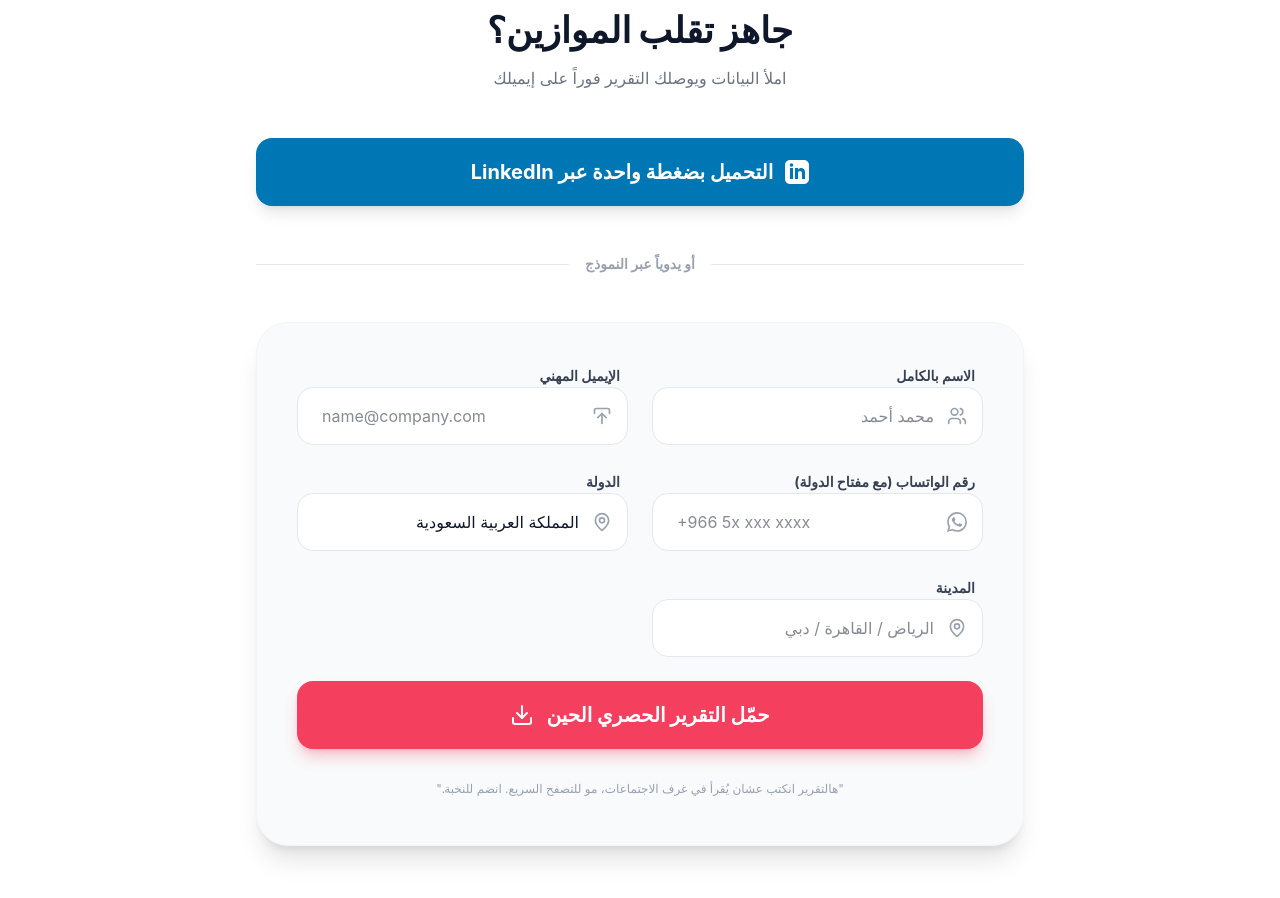
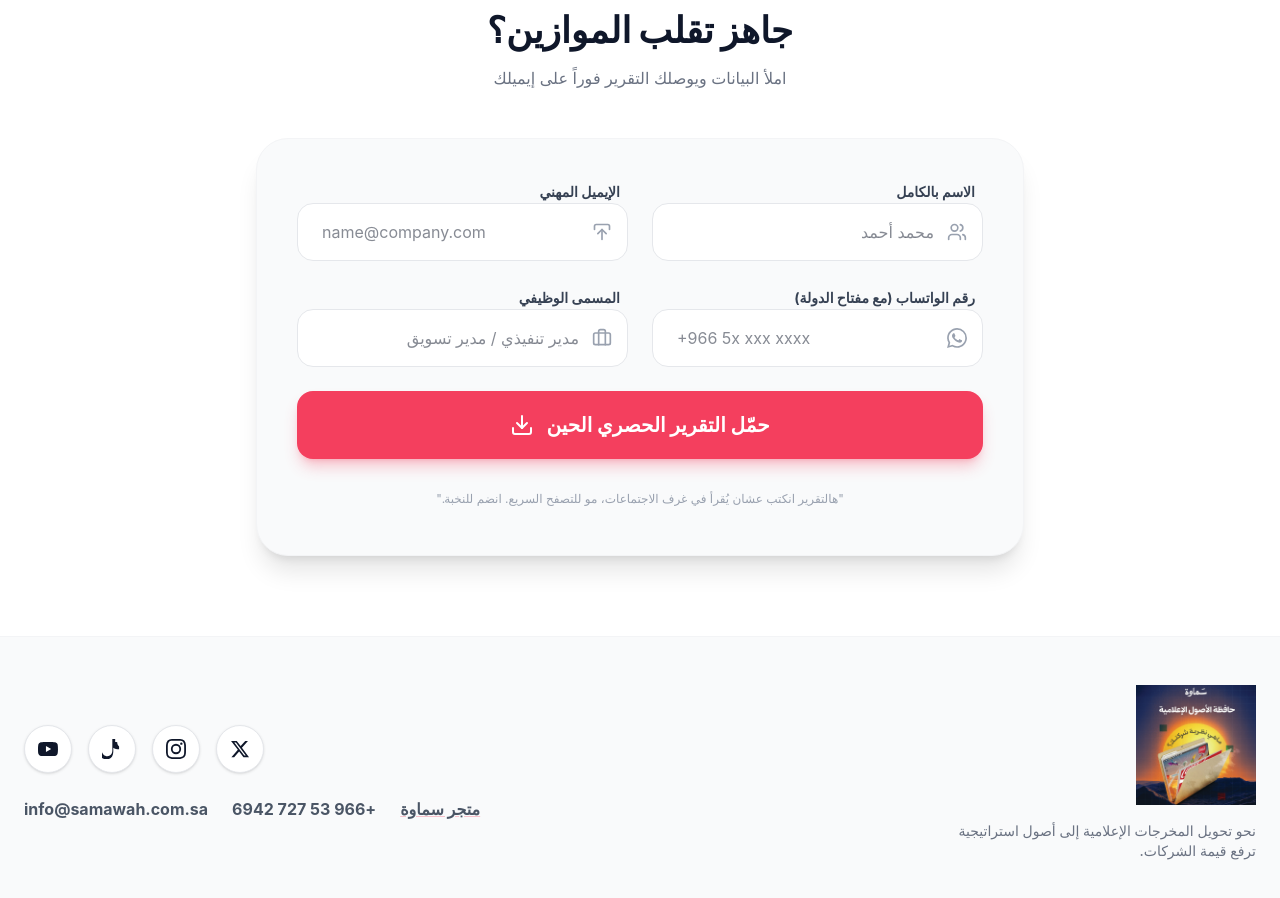
Before and after one commit to samawah-media/taqreer, a Next.js app: page / in a window 1280 px wide. Shown: the part 3980-4878 px from the top of the page. Built offline with nearby package versions, Linux system fonts and the light colour scheme; no server answers.

Commit message:
تحديث الفورم - إزالة LinkedIn

```diff
--- a/app/layout.tsx
+++ b/app/layout.tsx
@@ -26,6 +26,19 @@ export default function RootLayout({
 }>) {
   return (
     <html lang="ar" dir="rtl">
+      <head>
+        <script async src="https://www.googletagmanager.com/gtag/js?id=G-P6XD66SZJX"></script>
+        <script
+          dangerouslySetInnerHTML={{
+            __html: `
+              window.dataLayer = window.dataLayer || [];
+              function gtag(){dataLayer.push(arguments);}
+              gtag('js', new Date());
+              gtag('config', 'G-P6XD66SZJX');
+            `,
+          }}
+        />
+      </head>
       <body
         className={`${geistSans.variable} ${geistMono.variable} antialiased`}
       >
--- a/app/page.tsx
+++ b/app/page.tsx
@@ -3,19 +3,15 @@
 import React, { useState } from 'react';
 import Image from 'next/image';
 import { motion } from 'framer-motion';
-import { Download, CheckCircle2, Building2, Briefcase, MapPin, Percent, TrendingUp, Users } from 'lucide-react';
-import { signIn, useSession } from "next-auth/react";
-import { SessionProvider } from "next-auth/react";
+import { Download, CheckCircle2, Building2, Briefcase, Percent, TrendingUp, Users } from 'lucide-react';
+
 
 function LandingContent() {
-  const { data: session } = useSession();
   const [formData, setFormData] = useState({
     name: '',
     email: '',
     whatsapp: '',
-    job: '',
-    city: '',
-    country: 'المملكة العربية السعودية'
+    job: ''
   });
 
   const [isSubmitting, setIsSubmitting] = useState(false);
@@ -304,35 +300,6 @@ function LandingContent() {
 
           {!isSuccess ? (
             <div className="space-y-8">
-              {/* LinkedIn One-Click */}
-              {!session && (
-                <button
-                  onClick={() => signIn('linkedin')}
-                  className="w-full bg-[#0077b5] text-white py-5 rounded-2xl font-bold text-xl hover:bg-opacity-95 transition-all shadow-lg flex items-center justify-center gap-3"
-                >
-                  <svg viewBox="0 0 24 24" width="24" height="24" fill="currentColor"><path d="M19 0h-14c-2.761 0-5 2.239-5 5v14c0 2.761 2.239 5 5 5h14c2.762 0 5-2.239 5-5v-14c0-2.761-2.238-5-5-5zm-11 19h-3v-11h3v11zm-1.5-12.268c-.966 0-1.75-.79-1.75-1.764s.784-1.764 1.75-1.764 1.75.79 1.75 1.764-.783 1.764-1.75 1.764zm13.5 12.268h-3v-5.604c0-3.368-4-3.113-4 0v5.604h-3v-11h3v1.765c1.396-2.586 7-2.777 7 2.476v6.759z" /></svg>
-                  التحميل بضغطة واحدة عبر LinkedIn
-                </button>
-              )}
-
-              {session && (
-                <div className="bg-blue-50 border border-blue-100 p-6 rounded-2xl text-center">
-                  <p className="text-blue-800 font-bold mb-4">أهلاً {session.user?.name}، أنت جاهز للتحميل!</p>
-                  <button
-                    onClick={handleSubmit}
-                    className="w-full bg-brand-red text-white py-5 rounded-2xl font-bold text-xl hover:bg-opacity-95 transition-all shadow-lg flex items-center justify-center gap-3"
-                  >
-                    حمّل التقرير الآن <Download size={24} />
-                  </button>
-                </div>
-              )}
-
-              <div className="relative flex items-center py-4">
-                <div className="flex-grow border-t border-gray-200"></div>
-                <span className="flex-shrink mx-4 text-gray-400 text-sm font-bold">أو يدوياً عبر النموذج</span>
-                <div className="flex-grow border-t border-gray-200"></div>
-              </div>
-
               <form onSubmit={handleSubmit} className="space-y-6 bg-gray-50 p-10 rounded-[32px] border border-gray-100 shadow-xl">
                 <div className="grid md:grid-cols-2 gap-6">
                   <div className="space-y-2">
@@ -380,30 +347,16 @@ function LandingContent() {
                     </div>
                   </div>
                   <div className="space-y-2">
-                    <label className="text-sm font-bold text-gray-700 px-2">الدولة</label>
+                    <label className="text-sm font-bold text-gray-700 px-2">المسمى الوظيفي</label>
                     <div className="relative">
                       <input
                         required
                         type="text"
-                        placeholder="السعودية، مصر، الإمارات..."
+                        placeholder="مدير تنفيذي / مدير تسويق"
                         className="w-full bg-white border border-gray-200 px-6 py-4 rounded-2xl focus:ring-2 focus:ring-brand-red focus:border-transparent outline-none transition-all pr-12"
-                        defaultValue={formData.country}
-                        onChange={(e) => setFormData({ ...formData, country: e.target.value })}
+                        onChange={(e) => setFormData({ ...formData, job: e.target.value })}
                       />
-                      <MapPin className="absolute right-4 top-1/2 -translate-y-1/2 text-gray-400" size={20} />
-                    </div>
-                  </div>
-                  <div className="space-y-2">
-                    <label className="text-sm font-bold text-gray-700 px-2">المدينة</label>
-                    <div className="relative">
-                      <input
-                        required
-                        type="text"
-                        placeholder="الرياض / القاهرة / دبي"
-                        className="w-full bg-white border border-gray-200 px-6 py-4 rounded-2xl focus:ring-2 focus:ring-brand-red focus:border-transparent outline-none transition-all pr-12"
-                        onChange={(e) => setFormData({ ...formData, city: e.target.value })}
-                      />
-                      <MapPin className="absolute right-4 top-1/2 -translate-y-1/2 text-gray-400" size={20} />
+                      <Briefcase className="absolute right-4 top-1/2 -translate-y-1/2 text-gray-400" size={20} />
                     </div>
                   </div>
                 </div>
@@ -482,8 +435,6 @@ function LandingContent() {
 
 export default function LandingPage() {
   return (
-    <SessionProvider>
-      <LandingContent />
-    </SessionProvider>
+    <LandingContent />
   );
 }
```
